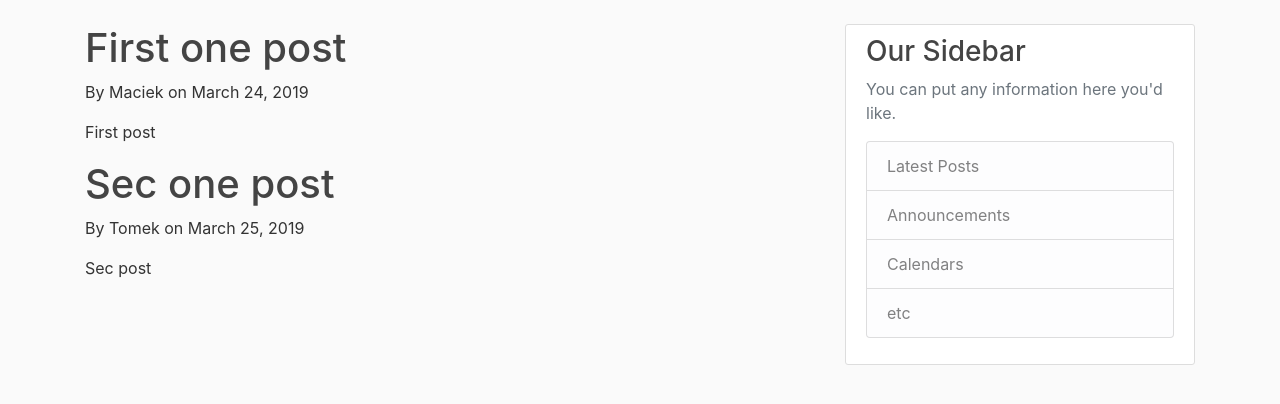
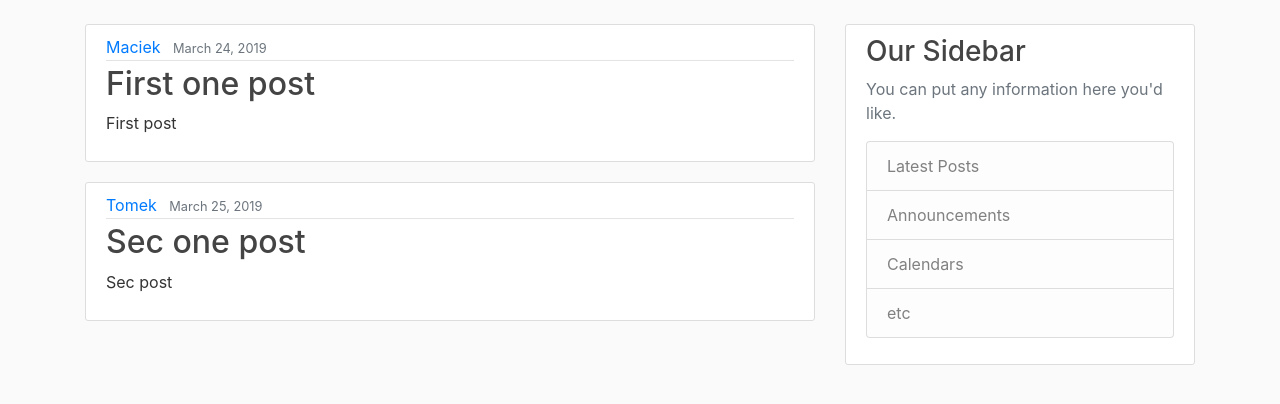
Before and after one commit to pawelBorowski/mysite, a Django app: page / in a window 1280 px wide. Shown: the part 56-460 px from the top of the page. Run offline with Django 3.2, Linux system fonts and the light colour scheme; some libraries are stand-ins or nearby versions.

Commit message:
Minor fixes

```diff
--- a/blog/templates/blog/base.html
+++ b/blog/templates/blog/base.html
@@ -22,14 +22,14 @@
     <header class="site-header">
       <nav class="navbar navbar-expand-md navbar-dark bg-steel fixed-top">
         <div class="container">
-          <a class="navbar-brand mr-4" href="/">Django Blog</a>
+          <a class="navbar-brand mr-4" href="{% url "blog-home" %}">Django Blog</a>
           <button class="navbar-toggler" type="button" data-toggle="collapse" data-target="#navbarToggle" aria-controls="navbarToggle" aria-expanded="false" aria-label="Toggle navigation">
           <span class="navbar-toggler-icon"></span>
           </button>
           <div class="collapse navbar-collapse" id="navbarToggle">
             <div class="navbar-nav mr-auto">
-              <a class="nav-item nav-link" href="/">Home</a>
-              <a class="nav-item nav-link" href="/about">About</a>
+              <a class="nav-item nav-link" href="{% url "blog-home" %}">Home</a>
+              <a class="nav-item nav-link" href="{% url "blog-about" %}">About</a>
             </div>
             <!-- Navbar Right Side -->
             <div class="navbar-nav">
--- a/blog/templates/blog/home.html
+++ b/blog/templates/blog/home.html
@@ -2,9 +2,18 @@
 {% block content %}
 
     {% for post in posts %}
-      <h1> {{ post.title }}</h1>
-      <p>By {{ post.author }} on {{ post.date_publish }}</p>
-      <p>{{ post.context }}</p>
+
+      <article class="media content-section">
+        <div class="media-body">
+          <div class="article-metadata">
+            <a class="mr-2" href="#">{{ post.author }}</a>
+            <small class="text-muted">{{ post.date_publish }}</small>
+          </div>
+          <h2><a class="article-title" href="#">{{ post.title }}</a></h2>
+          <p class="article-content">{{ post.content }}</p>
+        </div>
+      </article>
+
     {% endfor %}
 
 {% endblock content %}
--- a/blog/views.py
+++ b/blog/views.py
@@ -4,13 +4,13 @@ posts = [
     {
         "author": "Maciek",
         "title": "First one post",
-        "context": "First post",
+        "content": "First post",
         "date_publish": "March 24, 2019"
     },
     {
         "author": "Tomek",
         "title": "Sec one post",
-        "context": "Sec post",
+        "content": "Sec post",
         "date_publish": "March 25, 2019"
     }
 ]
```
